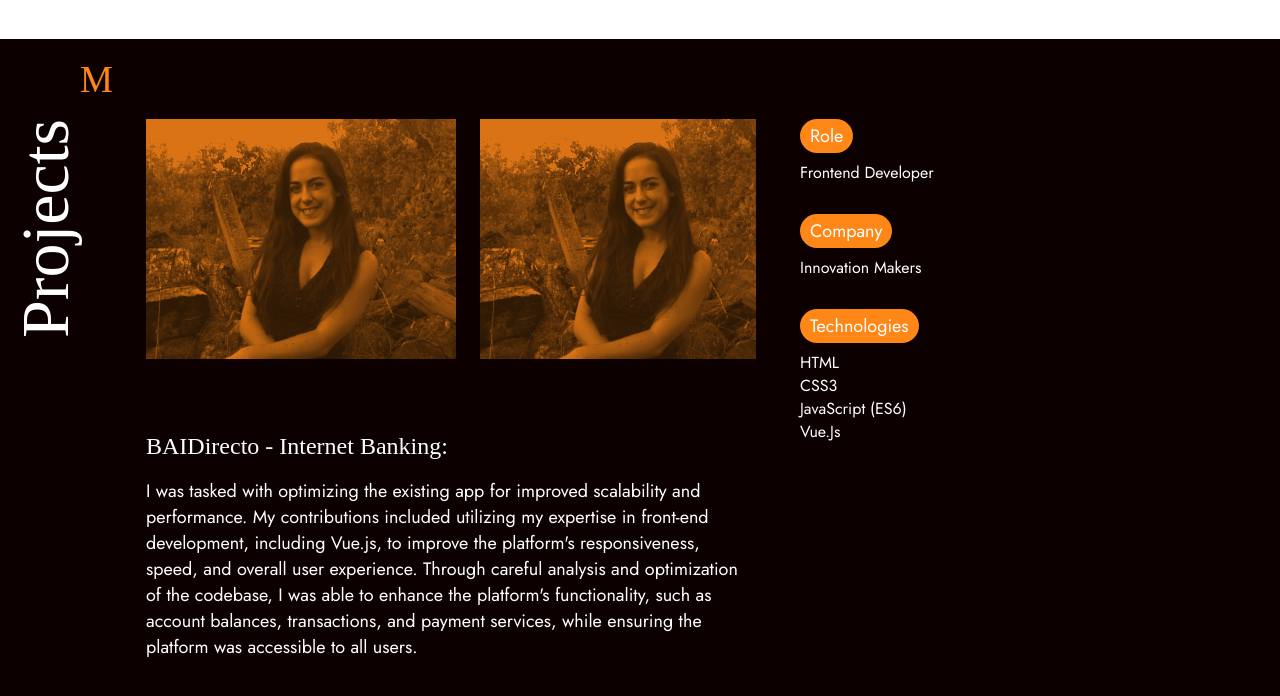
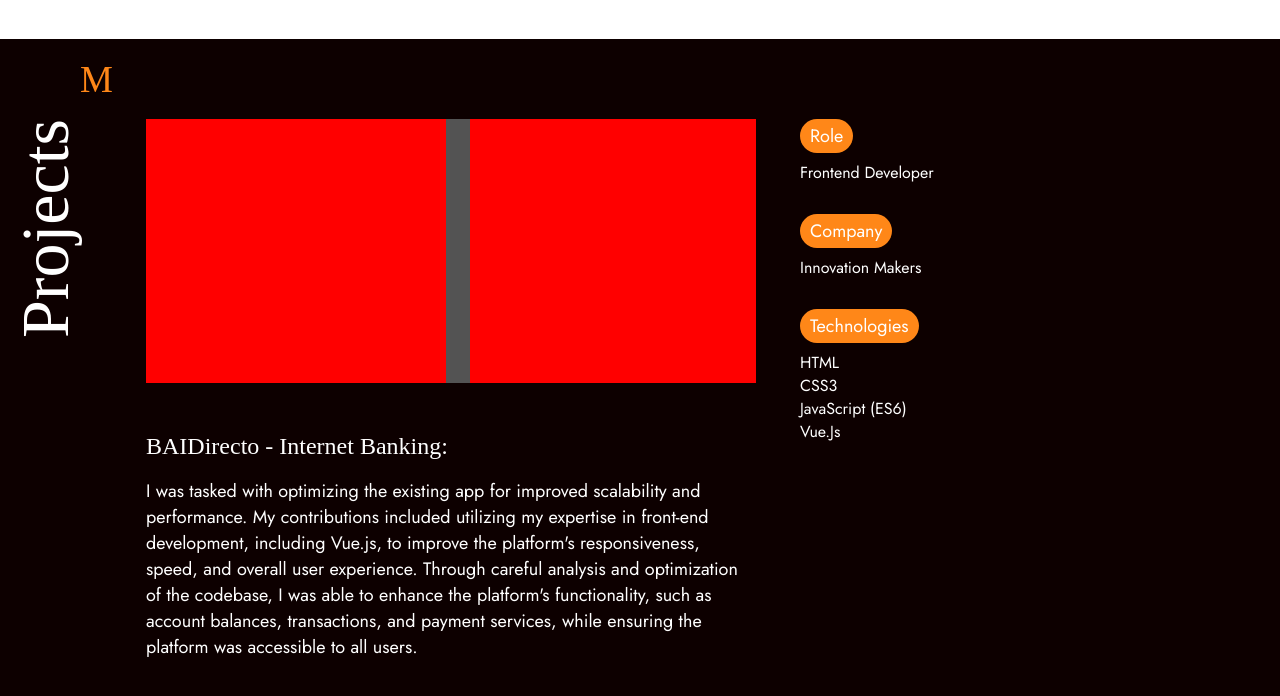
Before and after one commit to melanierodrigues/site, a Vue app: page / in a window 1280 px wide. Shown: the top 696 px of the page. Built offline with nearby package versions, Linux system fonts and the light colour scheme; a web font is replaced by a local one; what vue-dragscroll would draw is missing.

Commit message:
Revert "work on projects"
This reverts commit d354bb442132716f2e63db4a79d9307e21cbe699.

```diff
--- a/src/components/ProjectContainer.vue
+++ b/src/components/ProjectContainer.vue
@@ -2,11 +2,10 @@
     <div class="project-container">
         <!-- Main Content -->
         <div class="content">
-            <div v-if="props.images" class="images-projects" ref="testeM" @mouseover="mouseDownHandler">
-                <div v-for="(image, index) in props.images" key="index" class="photo-container">
-                    <div class="mask"></div>
-                    <img class="photo" :src="image.photo" />
-                </div>
+            <div class="images-projects" ref="testeM" @mousedown="mouseDownHandler">
+                <div class="image"></div>
+                <div class="image"></div>
+                <div class="image"></div>
             </div>
             <div class="project-name">{{ props.project.name }}</div>
             <p class="paragraph">{{ props.project.description }}</p>
@@ -24,22 +23,19 @@
 
 <script setup>
 import Pills from '@/components/PillsBase.vue'
-// import Photo from '@/assets/images/photo.jpg'
 // import ButtonBase from '../ButtonBase.vue'
 
-import { ref } from 'vue'
+import { ref, onMounted } from 'vue'
 
 /** Props received:
 @project { Object }
     - name { String }
     - description { String }
 @pills { Array }
-@images { Array }
 */
 const props = defineProps({
     project: Object,
-    pills: Array,
-    images: Array
+    pills: Array
 })
 
 const testeM = ref(null)
@@ -59,11 +55,16 @@ const mouseDownHandler = function(e) {
         y: e.clientY,
     }
 
+    // document.addEventListener('mousemove', mouseMoveHandler)
+    // document.addEventListener('mouseup', mouseUpHandler)
+
+    console.log('ver', testeM.value)
+
     // Change the cursor and prevent user from selecting the text
     testeM.value.addEventListener('mousemove', mouseMoveHandler)
     testeM.value.addEventListener('mouseup', mouseUpHandler)
-    testeM.value.style.cursor = 'grabbing'
-    testeM.value.style.userSelect = 'none'
+    // ele.style.cursor = 'grabbing'
+    // ele.style.userSelect = 'none'
 }
 
 const mouseMoveHandler = function (e) {
@@ -99,6 +100,8 @@ const mouseUpHandler = function () {
         .images-projects {
             max-width: 610px;
             height: 264px;
+
+            background-color: rgb(83, 83, 83);
             margin-bottom: 47px;
 
             display: flex;
@@ -107,33 +110,14 @@ const mouseUpHandler = function () {
 
             // overflow-x: auto;
             // cursor: grab;
-            overflow: hidden;
+            overflow: auto;
             user-select: none;
 
             .image {
-                min-width: 353px;
+                min-width: 300px;
                 height: 100%;
-                background-color: var(--main-orange);
-                mix-blend-mode: multiply;
+                background-color: red;
             }
-
-            .photo-container {
-            position: relative;
-            .mask {
-                width: 310px;
-                height: 239.58px;
-
-                position: absolute;
-                background: var(--main-orange);
-            }
-            .photo {
-                width: 310px;
-                height: 239.58px;
-
-                filter: grayscale(100%) brightness(200%) contrast(70%);
-                mix-blend-mode: multiply;
-            }
-        }
         }
 
         .project-name {
--- a/src/views/mainScroll/ProjectBase.vue
+++ b/src/views/mainScroll/ProjectBase.vue
@@ -3,14 +3,13 @@
         <div class="title">
             {{ t('projectBase.title') }}
         </div>
-        <project :project="baiDirectoProject.params" :pills="baiDirectoProject.pills" :images="baiDirectoProject.images"/>
+        <project :project="baiDirectoProject.params" :pills="baiDirectoProject.pills" />
     </div>
 </template>
 
 <script setup>
 // import ButtonBase from '../ButtonBase.vue'
 import Project from '../../components/ProjectContainer.vue'
-import Photo from '@/assets/images/photo.jpg'
 
 /* i18n */
 import { useI18n } from 'vue-i18n'
@@ -25,11 +24,6 @@ const baiDirectoProject = {
         { firstText: t('project1.pills.roleLabel'), description: t('project1.pills.roleDescription') },
         { firstText: t('project1.pills.companyLabel'), description: t('project1.pills.companyDescription') },
         { firstText: t('project1.pills.technologiesLabel'), description: t('project1.pills.technologiesDescription') }
-    ],
-    images: [
-        { photo: Photo },
-        { photo: Photo },
-        { photo: Photo }
     ]
 }
 
```
